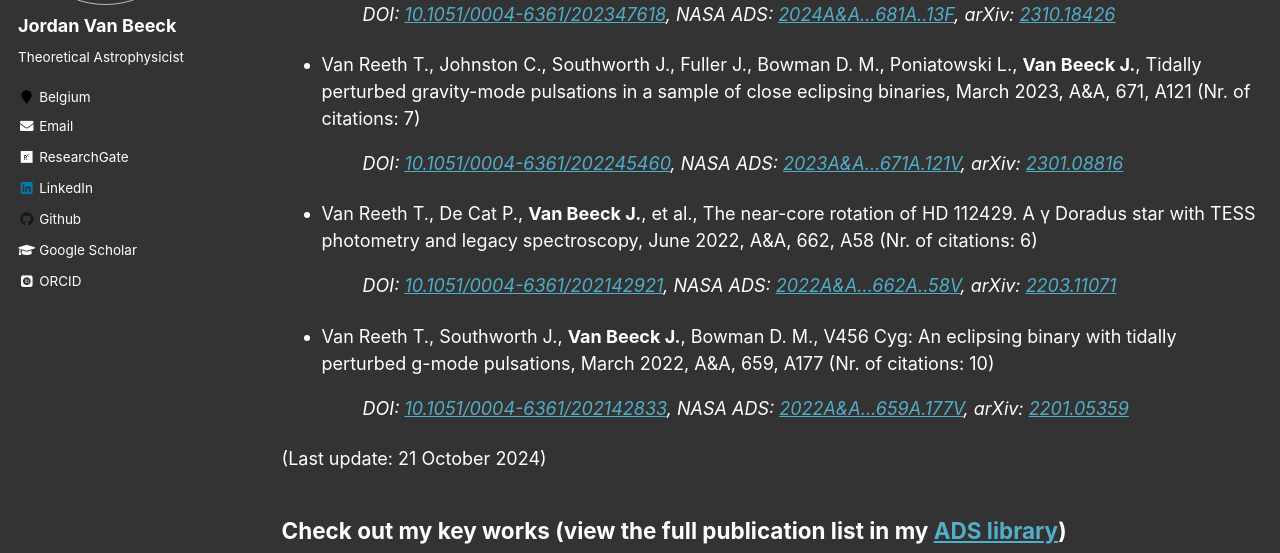
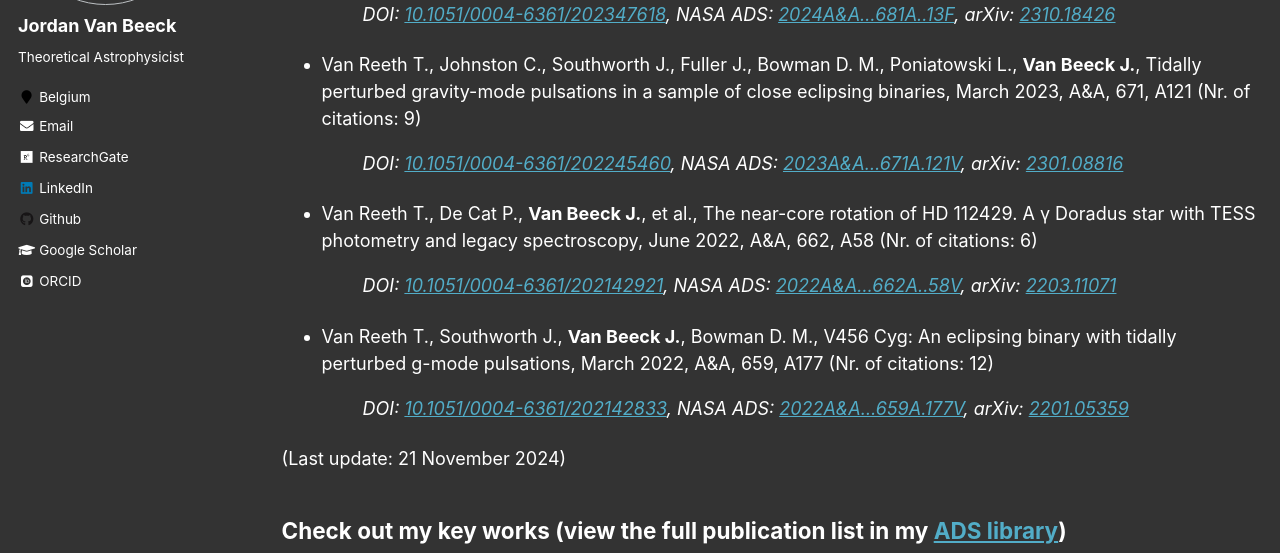
Before and after one commit to JVB11/jvb11.github.io, a Jekyll site: the page built from _pages/publications.md, in a window 1280 px wide and 900 px high, scrolled down 278 px. Shown: the part 206-759 px from the top of the window. Built offline with Jekyll 4.4.1, drawn with Linux system fonts in a browser that asks for light colours; some web fonts are replaced.

Commit message:
(automatically) pushing latest version of last 5 publications

```diff
--- a/_pages/publications.md
+++ b/_pages/publications.md
@@ -16,7 +16,7 @@ author_profile: true
 
 &nbsp;&nbsp;&nbsp;&nbsp;&nbsp;&nbsp;&nbsp;&nbsp;&nbsp;&nbsp;&nbsp;&nbsp;&nbsp;&nbsp;&nbsp;&nbsp;*DOI: <a href="https://doi.org/10.1051/0004-6361/202347618">10.1051/0004-6361/202347618</a>, NASA ADS: <a href="https://ui.adsabs.harvard.edu/abs/2024A&A...681A..13F">2024A&A...681A..13F</a>, arXiv: <a href="https://arxiv.org/abs/2310.18426">2310.18426</a>*
 
-+ Van Reeth T., Johnston C., Southworth J., Fuller J., Bowman D. M., Poniatowski L., **Van Beeck J.**, Tidally perturbed gravity-mode pulsations in a sample of close eclipsing binaries, March 2023, A&A, 671, A121 (Nr. of citations: 7)
++ Van Reeth T., Johnston C., Southworth J., Fuller J., Bowman D. M., Poniatowski L., **Van Beeck J.**, Tidally perturbed gravity-mode pulsations in a sample of close eclipsing binaries, March 2023, A&A, 671, A121 (Nr. of citations: 9)
 
 &nbsp;&nbsp;&nbsp;&nbsp;&nbsp;&nbsp;&nbsp;&nbsp;&nbsp;&nbsp;&nbsp;&nbsp;&nbsp;&nbsp;&nbsp;&nbsp;*DOI: <a href="https://doi.org/10.1051/0004-6361/202245460">10.1051/0004-6361/202245460</a>, NASA ADS: <a href="https://ui.adsabs.harvard.edu/abs/2023A&A...671A.121V">2023A&A...671A.121V</a>, arXiv: <a href="https://arxiv.org/abs/2301.08816">2301.08816</a>*
 
@@ -24,12 +24,12 @@ author_profile: true
 
 &nbsp;&nbsp;&nbsp;&nbsp;&nbsp;&nbsp;&nbsp;&nbsp;&nbsp;&nbsp;&nbsp;&nbsp;&nbsp;&nbsp;&nbsp;&nbsp;*DOI: <a href="https://doi.org/10.1051/0004-6361/202142921">10.1051/0004-6361/202142921</a>, NASA ADS: <a href="https://ui.adsabs.harvard.edu/abs/2022A&A...662A..58V">2022A&A...662A..58V</a>, arXiv: <a href="https://arxiv.org/abs/2203.11071">2203.11071</a>*
 
-+ Van Reeth T., Southworth J., **Van Beeck J.**, Bowman D. M., V456 Cyg: An eclipsing binary with tidally perturbed g-mode pulsations, March 2022, A&A, 659, A177 (Nr. of citations: 10)
++ Van Reeth T., Southworth J., **Van Beeck J.**, Bowman D. M., V456 Cyg: An eclipsing binary with tidally perturbed g-mode pulsations, March 2022, A&A, 659, A177 (Nr. of citations: 12)
 
 &nbsp;&nbsp;&nbsp;&nbsp;&nbsp;&nbsp;&nbsp;&nbsp;&nbsp;&nbsp;&nbsp;&nbsp;&nbsp;&nbsp;&nbsp;&nbsp;*DOI: <a href="https://doi.org/10.1051/0004-6361/202142833">10.1051/0004-6361/202142833</a>, NASA ADS: <a href="https://ui.adsabs.harvard.edu/abs/2022A&A...659A.177V">2022A&A...659A.177V</a>, arXiv: <a href="https://arxiv.org/abs/2201.05359">2201.05359</a>*
 
 
-(Last update: 21 October 2024)
+(Last update: 21 November 2024)
 
 ## Check out my key works (view the full publication list in my [ADS library](https://ui.adsabs.harvard.edu/public-libraries/mrBh0XAqRuqabcPXhidMUA))
 
```
